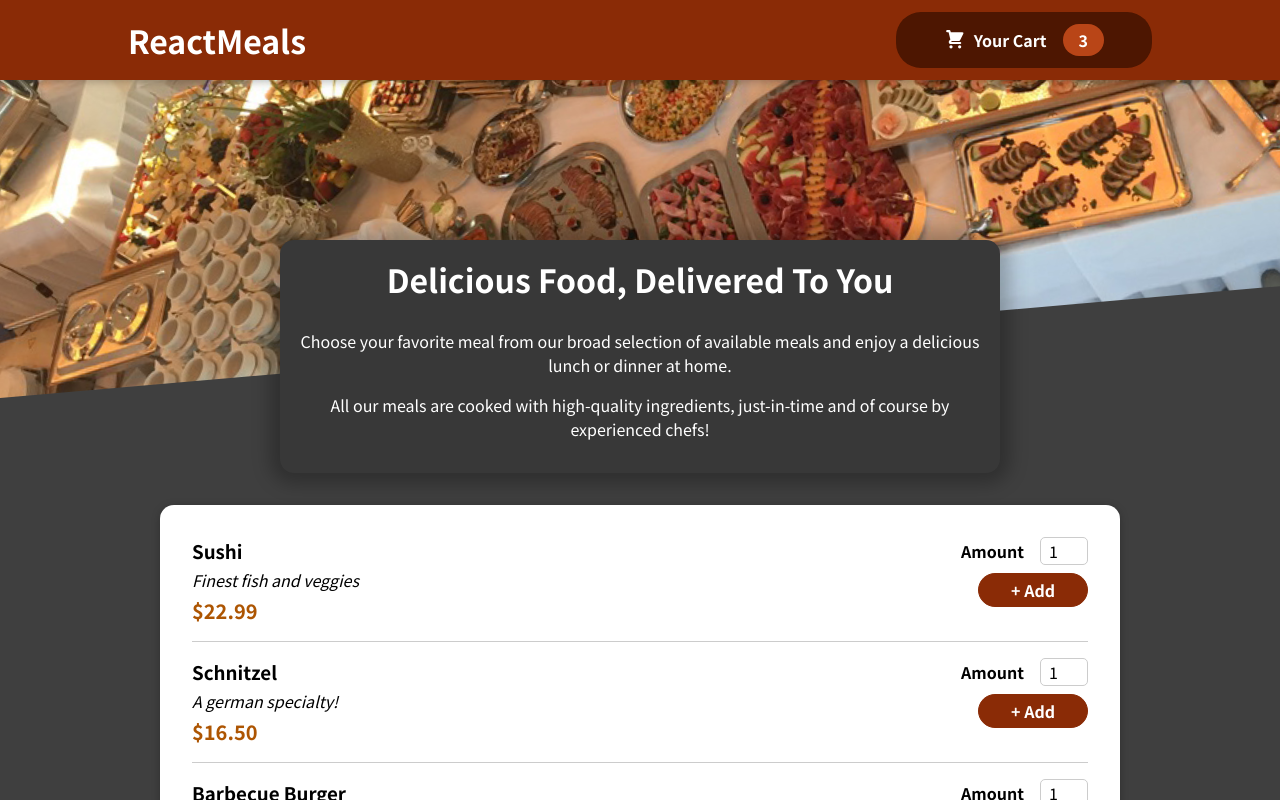
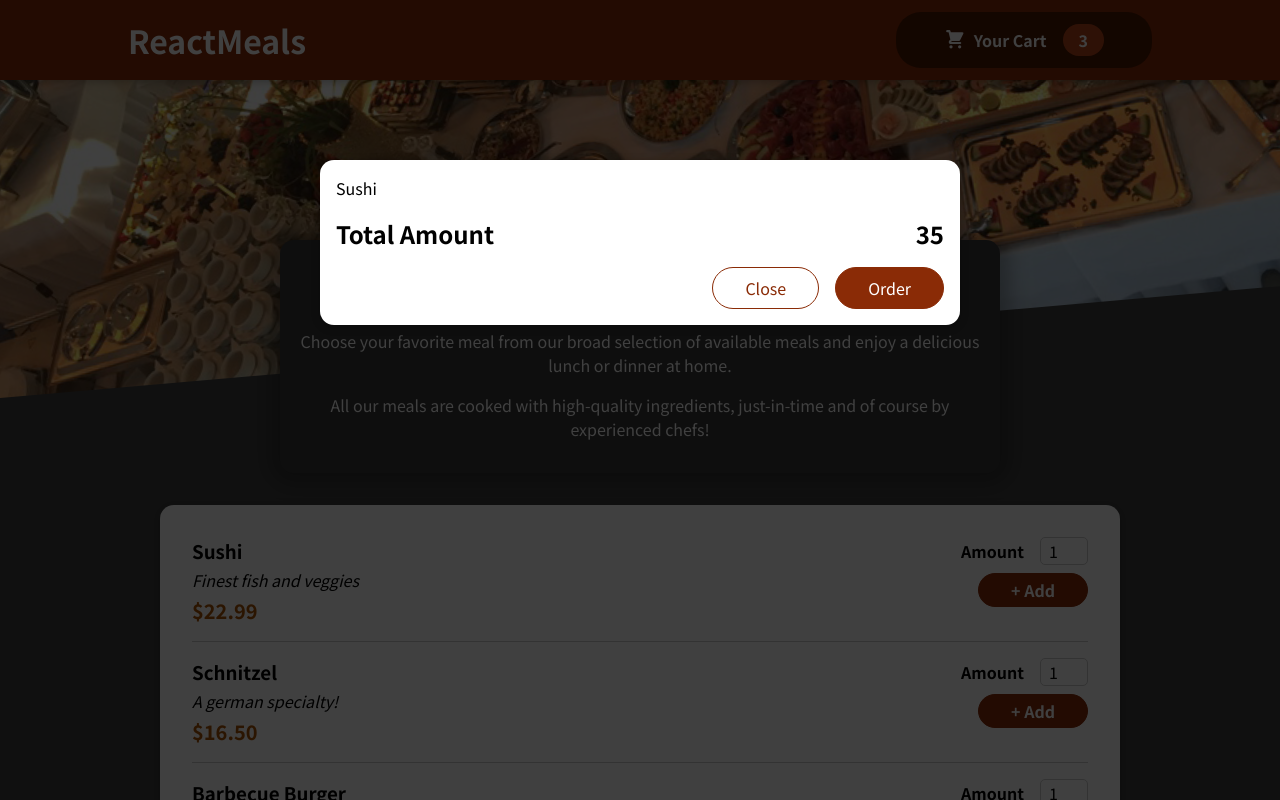
Before and after one commit to Harsh589459/sharpner-restaurant-website, a React (Create React App) app: page / in a window 1280 px wide. Shown: the top 800 px of the page. Built offline with nearby package versions, Linux system fonts and the light colour scheme.

Commit message:
Making a hard Coded Cart without any Functionality

```diff
--- a/public/index.html
+++ b/public/index.html
@@ -28,6 +28,7 @@
   </head>
   <body>
     <noscript>You need to enable JavaScript to run this app.</noscript>
+    <div id="overlays"></div>
     <div id="root"></div>
     <!--
       This HTML file is a template.
--- a/src/App.jsx
+++ b/src/App.jsx
@@ -1,13 +1,14 @@
 import React,{ Fragment } from "react";
 import Header from "./components/Layout/Header";
 import Meals from "./components/Meals/Meals";
+import Cart from "./components/Cart/Cart";
 
 function App() {
   return (
     <Fragment>
+      <Cart/>
       <Header/>
       <main>
-
         <Meals/>
       </main>
 
--- /dev/null
+++ b/src/components/Cart/Cart.jsx
@@ -0,0 +1,23 @@
+import React from 'react';
+import classes from './Cart.module.css'
+import Modal from '../UI/Modal';
+
+const Cart = (props) => {
+    const cartItems = <ul className={classes['cart-items']}>{[{id:'c1',name:'Sushi',amount:2,price:12.99}].map(item=><li>{item.name}</li>)}</ul>
+  return (
+    <Modal>
+        {cartItems}
+        <div className={classes.total}>
+            <span>Total Amount</span>
+            <span>35</span>
+        </div>
+        <div className={classes.actions}>
+        <button className={classes['button--alt']}>Close</button>
+        <button className={classes.button}>Order</button>
+
+        </div>
+    </Modal>
+  )
+}
+
+export default Cart
--- /dev/null
+++ b/src/components/Cart/Cart.module.css
@@ -0,0 +1,46 @@
+.cart-items {
+    list-style: none;
+    margin: 0;
+    padding: 0;
+    max-height: 20rem;
+    overflow: auto;
+  }
+
+  .total {
+    display: flex;
+    justify-content: space-between;
+    align-items: center;
+    font-weight: bold;
+    font-size: 1.5rem;
+    margin: 1rem 0;
+  }
+
+  .actions {
+    text-align: right;
+  }
+
+  .actions button {
+    font: inherit;
+    cursor: pointer;
+    background-color: transparent;
+    border: 1px solid #8a2b06;
+    padding: 0.5rem 2rem;
+    border-radius: 25px;
+    margin-left: 1rem;
+  }
+
+  .actions button:hover,
+  .actions button:active {
+    background-color: #5a1a01;
+    border-color: #5a1a01;
+    color: white;
+  }
+
+  .actions .button--alt {
+    color: #8a2b06;
+  }
+
+  .actions .button {
+    background-color: #8a2b06;
+    color: white;
+  }
--- /dev/null
+++ b/src/components/UI/Modal.jsx
@@ -0,0 +1,25 @@
+import React from 'react'
+import classes from './Modal.module.css'
+import { Fragment } from 'react'
+import ReactDOM from 'react-dom' // Correct the import statement
+
+const Backdrop= props =>{
+    return <div className={classes.backdrop}></div>
+}
+
+const ModalOverlay = props =>{
+    return <div className={classes.modal}>
+        <div className={classes.content}>{props.children}</div>
+    </div>
+}
+
+const portalElement = document.getElementById('overlays');
+
+const Modal = (props) => {
+  return <Fragment>
+   {ReactDOM.createPortal(<Backdrop/>,portalElement)}
+   {ReactDOM.createPortal(<ModalOverlay>{props.children}</ModalOverlay>,portalElement)}
+  </Fragment>
+}
+
+export default Modal
--- /dev/null
+++ b/src/components/UI/Modal.module.css
@@ -0,0 +1,40 @@
+.backdrop {
+    position: fixed;
+    top: 0;
+    left: 0;
+    width: 100%;
+    height: 100vh;
+    z-index: 20;
+    background-color: rgba(0, 0, 0, 0.75);
+  }
+
+  .modal {
+    position: fixed;
+    top: 20vh;
+    left: 5%;
+    width: 90%;
+    background-color: white;
+    padding: 1rem;
+    border-radius: 14px;
+    box-shadow: 0 2px 8px rgba(0, 0, 0, 0.25);
+    z-index: 30;
+    animation: slide-down 300ms ease-out forwards;
+  }
+
+  @media (min-width: 768px) {
+    .modal {
+      width: 40rem;
+      left: calc(50% - 20rem);
+    }
+  }
+
+  @keyframes slide-down {
+    from {
+      opacity: 0;
+      transform: translateY(-3rem);
+    }
+    to {
+      opacity: 1;
+      transform: translateY(0);
+    }
+  }
```
